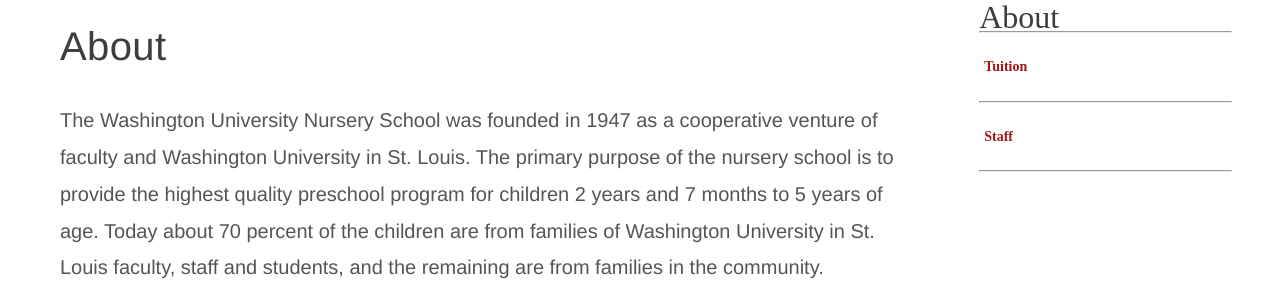
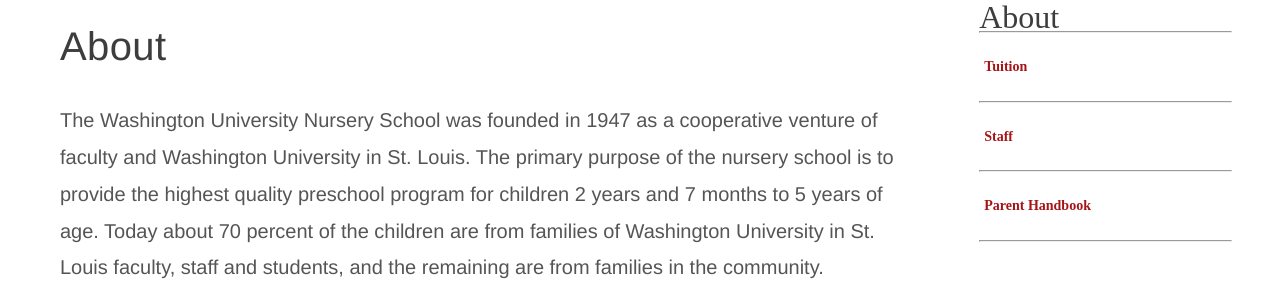
Before and after one commit to cse256-sp2023/information-foraging-project-a, a website: page files/about.html in a window 1280 px wide. Shown: the part 982-1284 px from the top of the page. Drawn offline with nearby package versions, Linux system fonts and the light colour scheme; files that its build step writes are made by us from their sources; files whose address does not match are found by name.

Commit message:
Resolving merge conflict

```diff
--- a/files/about.html
+++ b/files/about.html
@@ -78,6 +78,10 @@
                             <a href="files/staff.html">Staff</a>
                         </li>
                         <li><hr></li>
+                        <li class="page_item page-item-10513">
+                            <a href="files/parent_handbook.html">Parent Handbook</a>
+                        </li>
+                        <li><hr></li>
                     </ul>
                 </li>
             </ul>
```
Also changed, not shown: files/staff.html (+4 -0 lines), files/tuition.html (+4 -0 lines), scripts/ts/dynamic-dom/html/header.html (+1 -0 lines).
